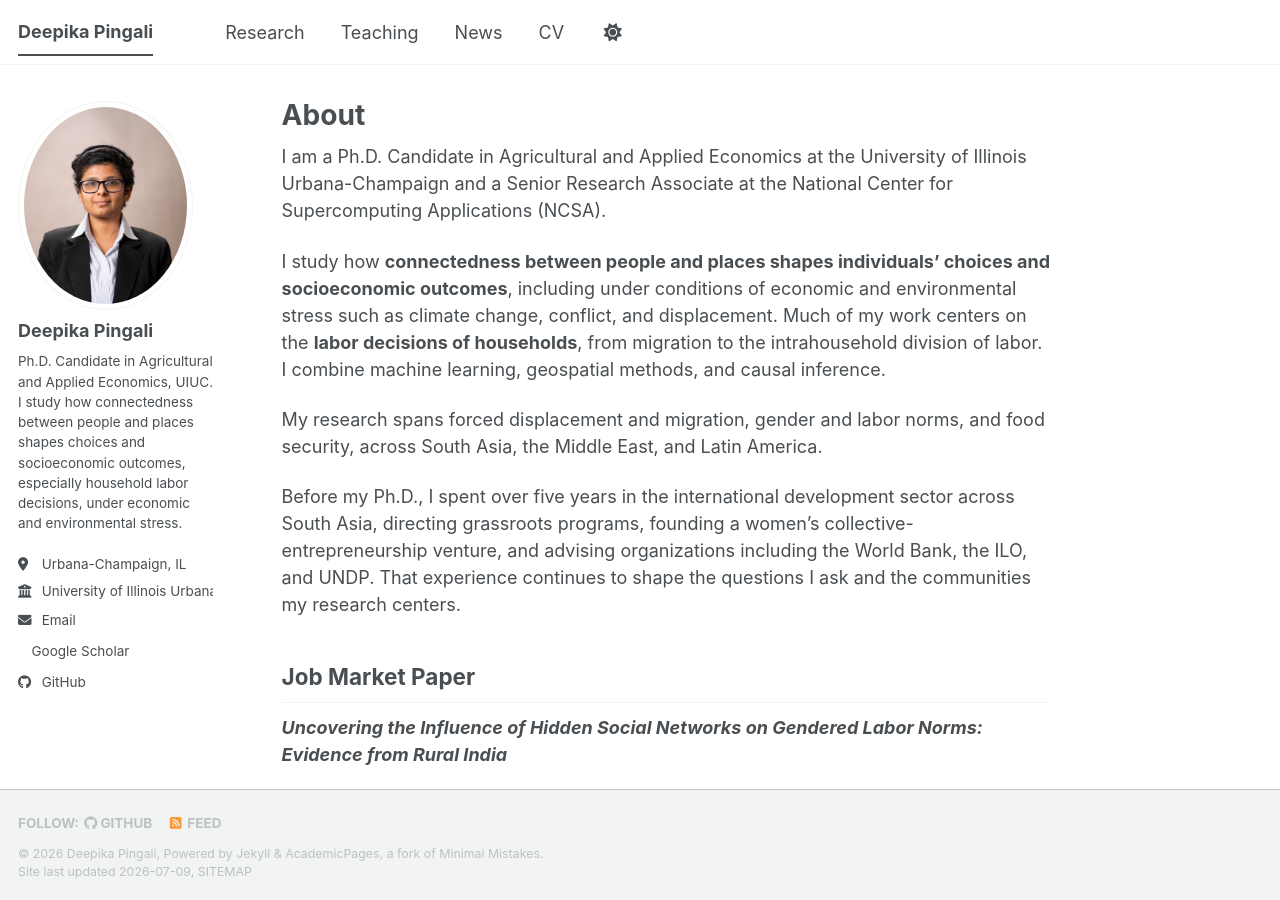
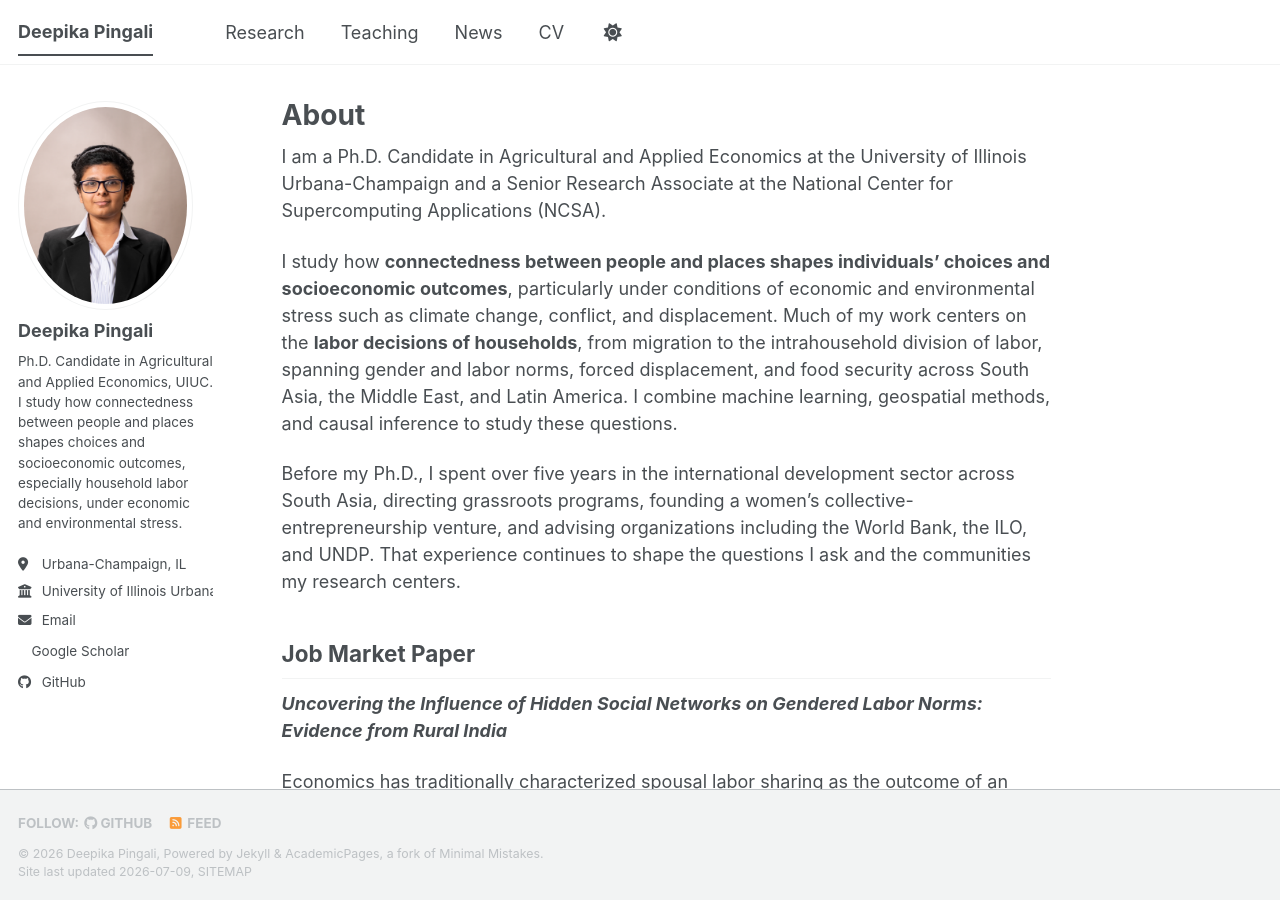
Before and after one commit to DeepikaPingali/deepikapingali.github.io, a Jekyll site: the page built from _pages/about.md, in a window 1280 px wide and 900 px high. Built offline with Jekyll 4.4.1, drawn with Linux system fonts in a browser that asks for light colours; a style sheet for code colours, icons or effects is not loaded.

Commit message:
Tighten About page: merge redundant research-focus paragraphs

```diff
--- a/_pages/about.md
+++ b/_pages/about.md
@@ -9,9 +9,7 @@ redirect_from:
 
 I am a Ph.D. Candidate in Agricultural and Applied Economics at the University of Illinois Urbana-Champaign and a Senior Research Associate at the National Center for Supercomputing Applications (NCSA).
 
-I study how **connectedness between people and places shapes individuals' choices and socioeconomic outcomes**, including under conditions of economic and environmental stress such as climate change, conflict, and displacement. Much of my work centers on the **labor decisions of households**, from migration to the intrahousehold division of labor. I combine machine learning, geospatial methods, and causal inference.
-
-My research spans forced displacement and migration, gender and labor norms, and food security, across South Asia, the Middle East, and Latin America.
+I study how **connectedness between people and places shapes individuals' choices and socioeconomic outcomes**, particularly under conditions of economic and environmental stress such as climate change, conflict, and displacement. Much of my work centers on the **labor decisions of households**, from migration to the intrahousehold division of labor, spanning gender and labor norms, forced displacement, and food security across South Asia, the Middle East, and Latin America. I combine machine learning, geospatial methods, and causal inference to study these questions.
 
 Before my Ph.D., I spent over five years in the international development sector across South Asia, directing grassroots programs, founding a women's collective-entrepreneurship venture, and advising organizations including the World Bank, the ILO, and UNDP. That experience continues to shape the questions I ask and the communities my research centers.
 
```
